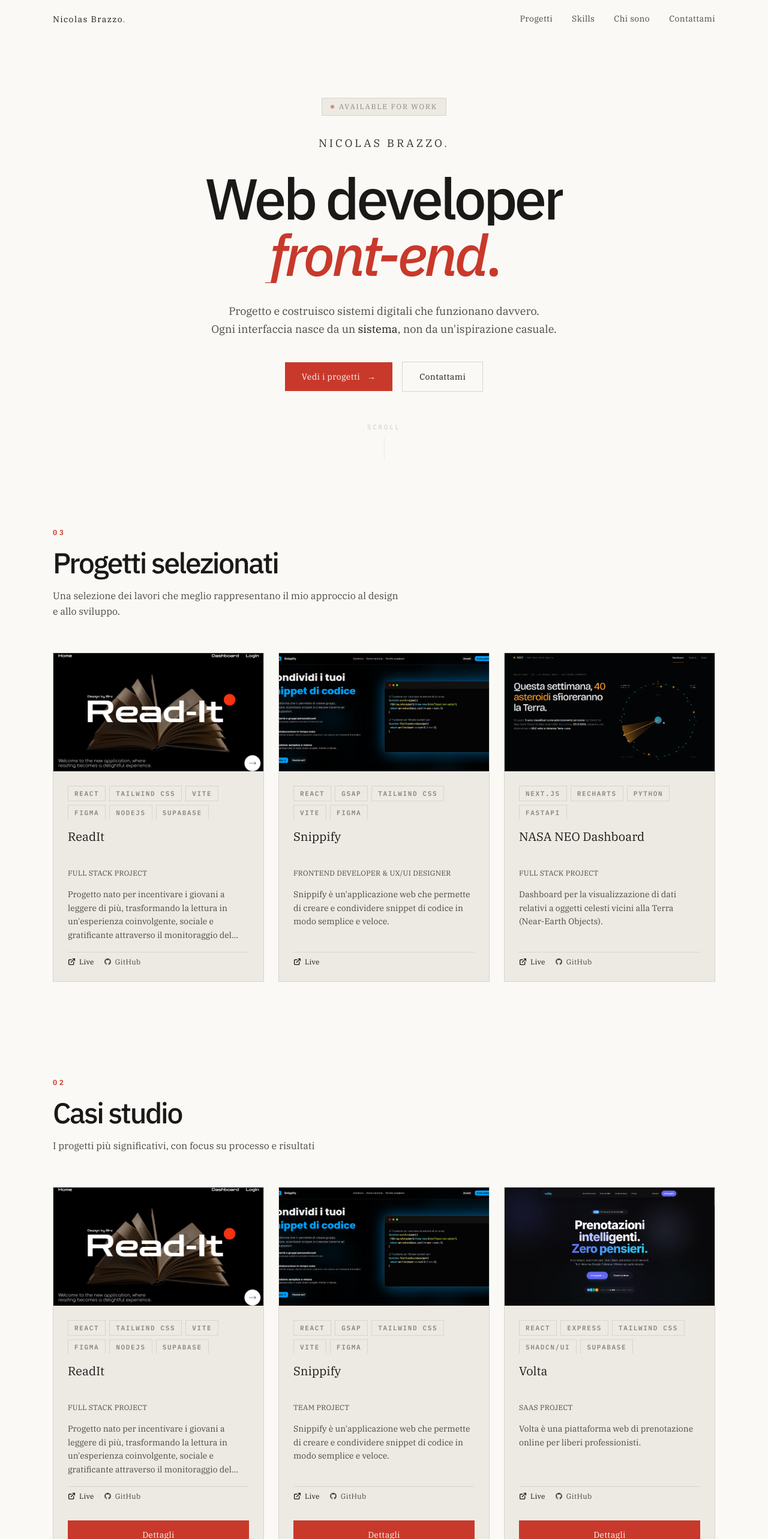
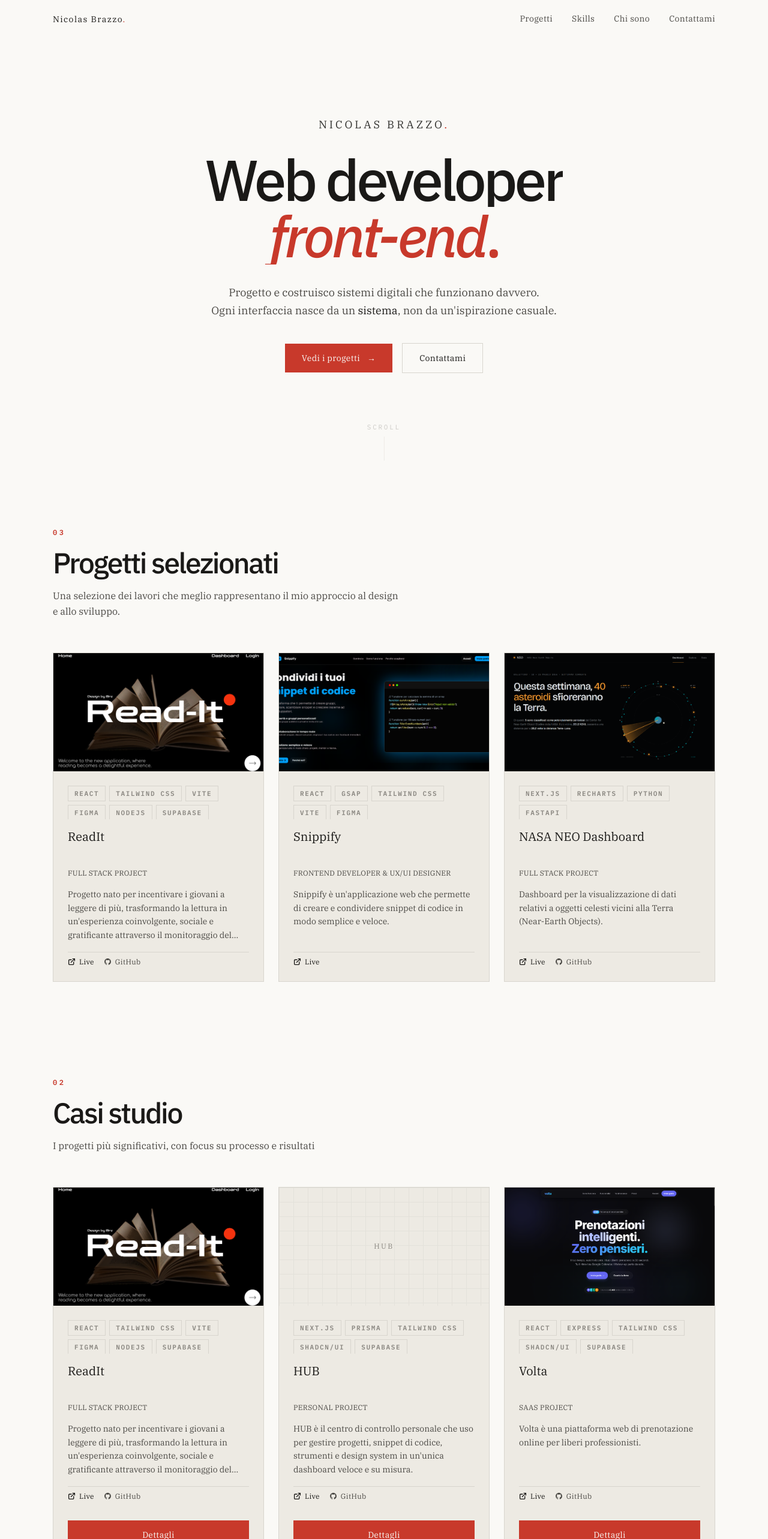
Before and after one commit to NicolasBrazzo/Portfolio, a React (Vite) app: page / in a window 1280 px wide. Shown: the top 2566 px of the page at 60% size. Built offline with nearby package versions, Linux system fonts and the light colour scheme.

Commit message:
feat: aggiorna dettagli progetto HUB con nuova descrizione, stack e funzionalità; rimuove badge "available"

```diff
--- a/src/components/HomeSection/Hero.jsx
+++ b/src/components/HomeSection/Hero.jsx
@@ -165,16 +165,6 @@ export function Hero() {
 
       <Container className="relative pt-24 pb-16 md:pb-20">
         <div className="mx-auto flex flex-col items-center text-center gap-8 max-w-3xl">
-          {/* Badge "available" */}
-          <div
-            ref={badgeLineRef}
-            className="inline-flex items-center gap-2 w-fit px-3.5 py-1.5 u-rule bg-paper-2"
-          >
-            <span className="w-1.5 h-1.5 rounded-full bg-accent animate-pulse" />
-            <span className="text-xs font-medium tracking-[0.15em] uppercase text-graphite-3">
-              Available for work
-            </span>
-          </div>
 
           {/* Name */}
           <div
--- a/src/data/caseStudies.js
+++ b/src/data/caseStudies.js
@@ -72,45 +72,45 @@ export const caseStudies = [
   },
   {
     id: "project-02",
-    title: "Snippify",
-    role: "Team Project",
+    title: "HUB",
+    role: "Personal Project",
     description:
-      "Snippify è un'applicazione web che permette di creare e condividere snippet di codice in modo semplice e veloce.",
-    stack: ["React", "GSAP", "Tailwind CSS", "Vite", "Figma"],
+      "HUB è il centro di controllo personale che uso per gestire progetti, snippet di codice, strumenti e design system in un'unica dashboard veloce e su misura.",
+    stack: ["Next.js", "Prisma", "Tailwind CSS", "shadcn/ui", "Supabase"],
     liveUrl: "https://snippify.andreasabettaprogrammatore.com/",
     repoUrl: "https://github.com",
     image: null,
     featured: true,
-    year: "2025",
+    year: "2026",
     duration: "4 settimane",
-    client: "Team project",
+    client: "My personal project",
     overview:
-      "Snippify è una piattaforma collaborativa per sviluppatori che permette di salvare, organizzare e condividere snippet di codice. Pensata per essere veloce, leggera e bella da usare ogni giorno, mette al centro il flusso di lavoro del developer.",
+      "HUB è il centro di controllo personale che uso per gestire progetti, snippet di codice, strumenti e design system in un'unica dashboard veloce e su misura.",
     challenge:
-      "Gli strumenti esistenti per gestire snippet sono spesso pesanti, poco curati nell'UX o vincolati a un editor specifico. L'obiettivo era costruire un tool web universale con un'identità visiva forte e animazioni che valorizzassero l'interazione senza appesantire.",
+      "Gestisco in parallelo più progetti personali e freelance, ognuno con le proprie note, task e link utili: avevo bisogno di un solo posto per tenere tutto sotto controllo, senza passare tra fogli sparsi, bookmark e app diverse. Volevo anche uno spazio dove archiviare snippet di codice e componenti UI riutilizzabili, per non riscrivere due volte la stessa soluzione.",
     solution:
-      "Insieme al team abbiamo definito un design system scalabile, integrato GSAP per microinterazioni fluide e organizzato la libreria di snippet con tag, ricerca e categorie. Il risultato è uno strumento immediato che valorizza la velocità di consultazione.",
+      "Ho costruito una dashboard con Next.js 16 (App Router e React Server Components) e Prisma 7 collegato a Supabase tramite driver adapter, con le mutazioni gestite interamente da Server Actions invece che da API routes. L'interfaccia usa shadcn/ui insieme a un design system custom, con syntax highlighting lato server (Shiki) per gli snippet e una navigazione configurabile da un'unica fonte di verità.",
     features: [
       {
-        title: "Editor con syntax highlighting",
+        title: "To-do per ogni progetto",
         description:
-          "Supporto per i linguaggi più diffusi, formattazione automatica e copy-to-clipboard.",
+          "Ogni progetto ha la propria lista di attività con priorità, stato e scadenze, per non perdere di vista cosa manca per portarlo a termine.",
       },
       {
-        title: "Organizzazione smart",
+        title: "Knowledge base di snippet",
         description:
-          "Tag, collezioni e ricerca full-text per ritrovare lo snippet giusto in pochi secondi.",
+          "Codice riutilizzabile organizzato per linguaggio e categoria, con syntax highlighting generato lato server e ricerca full-text per ritrovare la soluzione giusta in pochi secondi.",
       },
       {
-        title: "Microinterazioni GSAP",
+        title: "Design system integrato",
         description:
-          "Animazioni curate per transizioni di pagina, hover e feedback delle azioni principali.",
+          "Una libreria di componenti UI con showcase interattivo che mostra il codice sorgente reale di ogni elemento, pronta da riusare in nuovi progetti.",
       },
     ],
     results: [
-      { value: "3", label: "Sviluppatori nel team" },
+      { value: "8", label: "Sezioni modulari nell'hub" },
       { value: "60+", label: "Componenti UI riutilizzabili" },
-      { value: "100%", label: "Responsive su tutti i breakpoint" },
+      { value: "100%", label: "Dark mode e responsive su ogni breakpoint" },
     ],
     gallery: [],
   },
```
